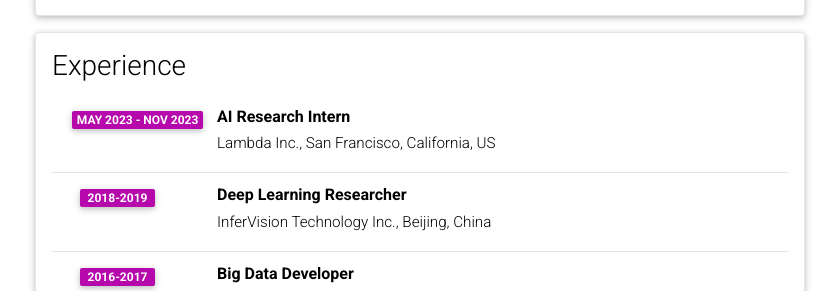
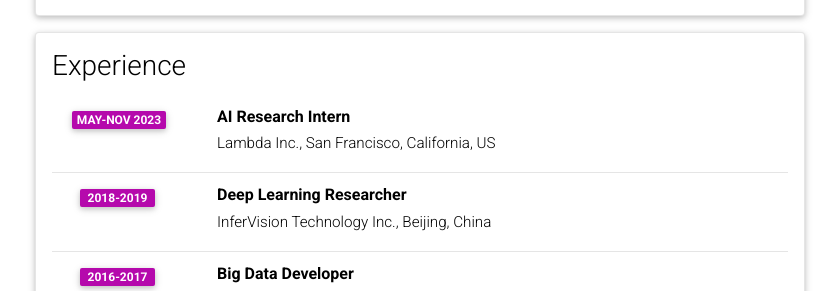
Before and after one commit to hopeisme/hopeisme.github.io, a Jekyll site: the page built from _pages/cv.md, in a window 1280 px wide and 1193 px high. Shown: the part 658-949 px from the top of the window, without its empty margins (220-1059 px from the left). Built offline with Jekyll 4.4.1, drawn with Linux system fonts in a browser that asks for light colours; comment, search, counter and statistics services are not loaded; a style sheet for code colours, icons or effects is not loaded.

Commit message:
update cv

```diff
--- a/_data/cv.yml
+++ b/_data/cv.yml
@@ -37,7 +37,7 @@
   contents:
     - title: AI Research Intern
       institution: Lambda Inc., San Francisco, California, US
-      year: May 2023 - Nov 2023
+      year: May-Nov 2023
 #      description:
 #        - Description 1.
 #        - Description 2.
```
